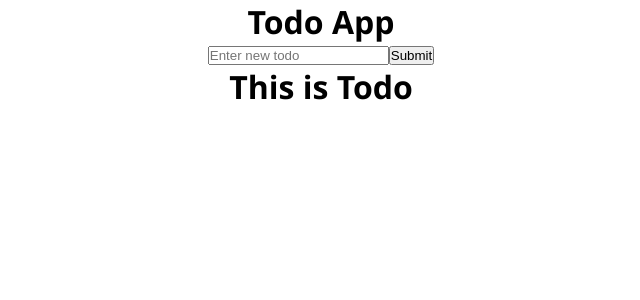
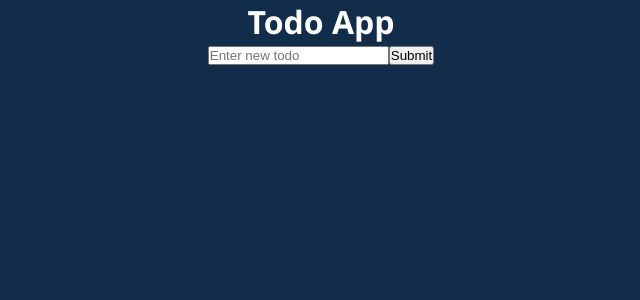
Before and after one commit to Rannvie/React-Todo, a React (Create React App) app: page / in a window 1280 px wide. Shown: the top 300 px of the page, without its empty margins (319-959 px from the left). Built offline with nearby package versions, Linux system fonts and the light colour scheme.

Commit message:
adding a state

```diff
--- a/src/App.js
+++ b/src/App.js
@@ -1,13 +1,15 @@
+import { useState } from 'react';
 import TodoForm from './components/Todos/TodoForm';
 import TodoList from './components/Todos/TodoList';
 import './App.css';
 
 function App() {
+  const [todos, setTodos] = useState([]);
   return (
     <div className="App">
       <h1>Todo App</h1>
       <TodoForm />
-      <TodoList />
+      <TodoList todos={todos} />
     </div>
   );
 }
--- a/src/components/Todos/Todo.js
+++ b/src/components/Todos/Todo.js
@@ -1,5 +1,5 @@
-function Todo() {
-  return <h1>This is Todo</h1>;
+function Todo({ todo }) {
+  return <h1>{todo}</h1>;
 }
 
 export default Todo;
--- a/src/components/Todos/TodoList.js
+++ b/src/components/Todos/TodoList.js
@@ -1,11 +1,7 @@
 import Todo from './Todo';
 
-function TodoList() {
-  return (
-    <div>
-      <Todo />
-    </div>
-  );
+function TodoList({ todos }) {
+  return todos.map((todo, index) => <Todo key={index} todo={todo} />);
 }
 
 export default TodoList;
--- a/src/index.css
+++ b/src/index.css
@@ -6,4 +6,6 @@
 body {
   font-family: 'Segoe UI', 'Roboto', 'Oxygen', 'Ubuntu', 'Cantarell',
     'Fira Sans', 'Droid Sans', 'Helvetica Neue', sans-serif;
+  color: white;
+  background-color: #112d49;
 }
```
